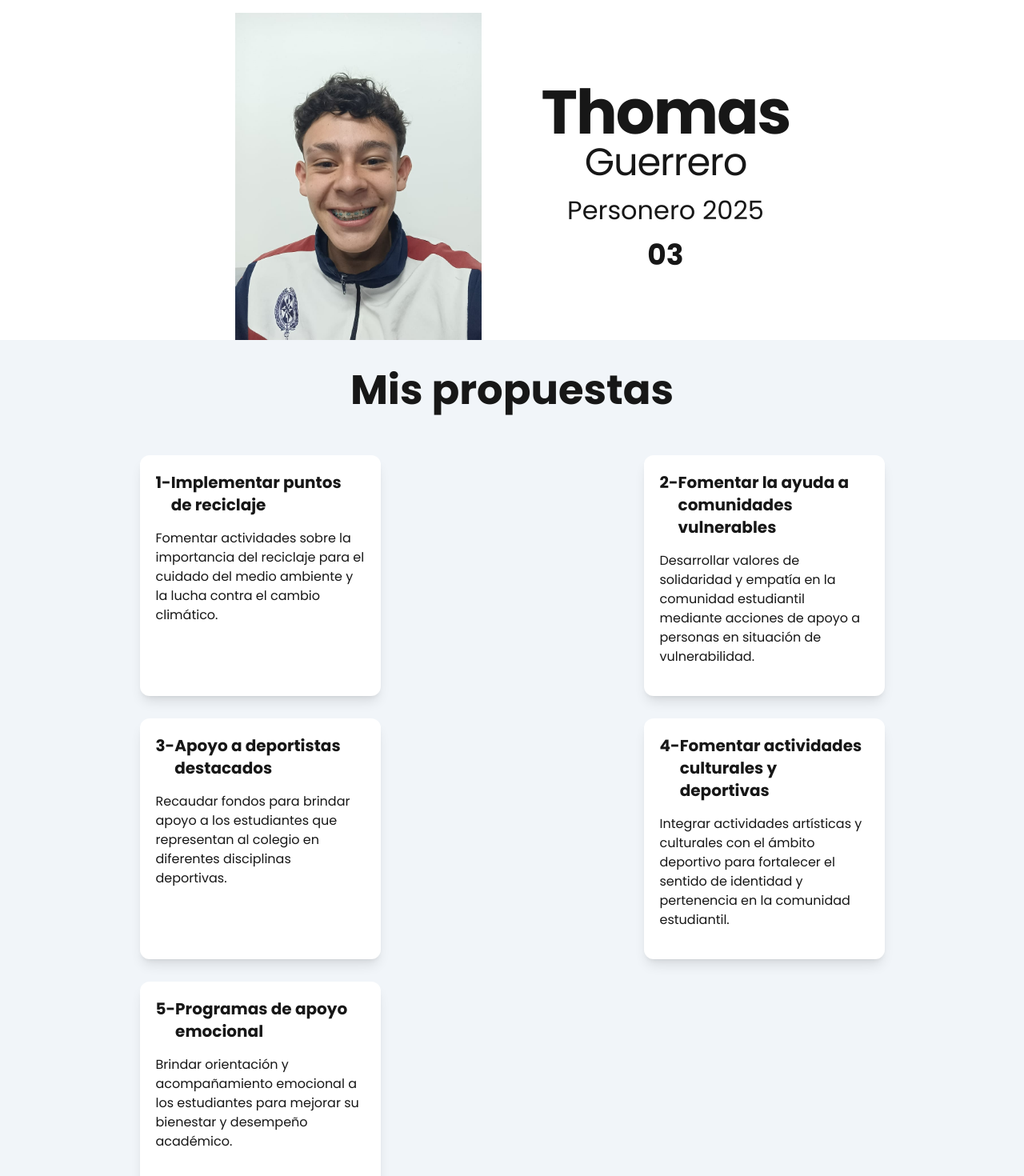
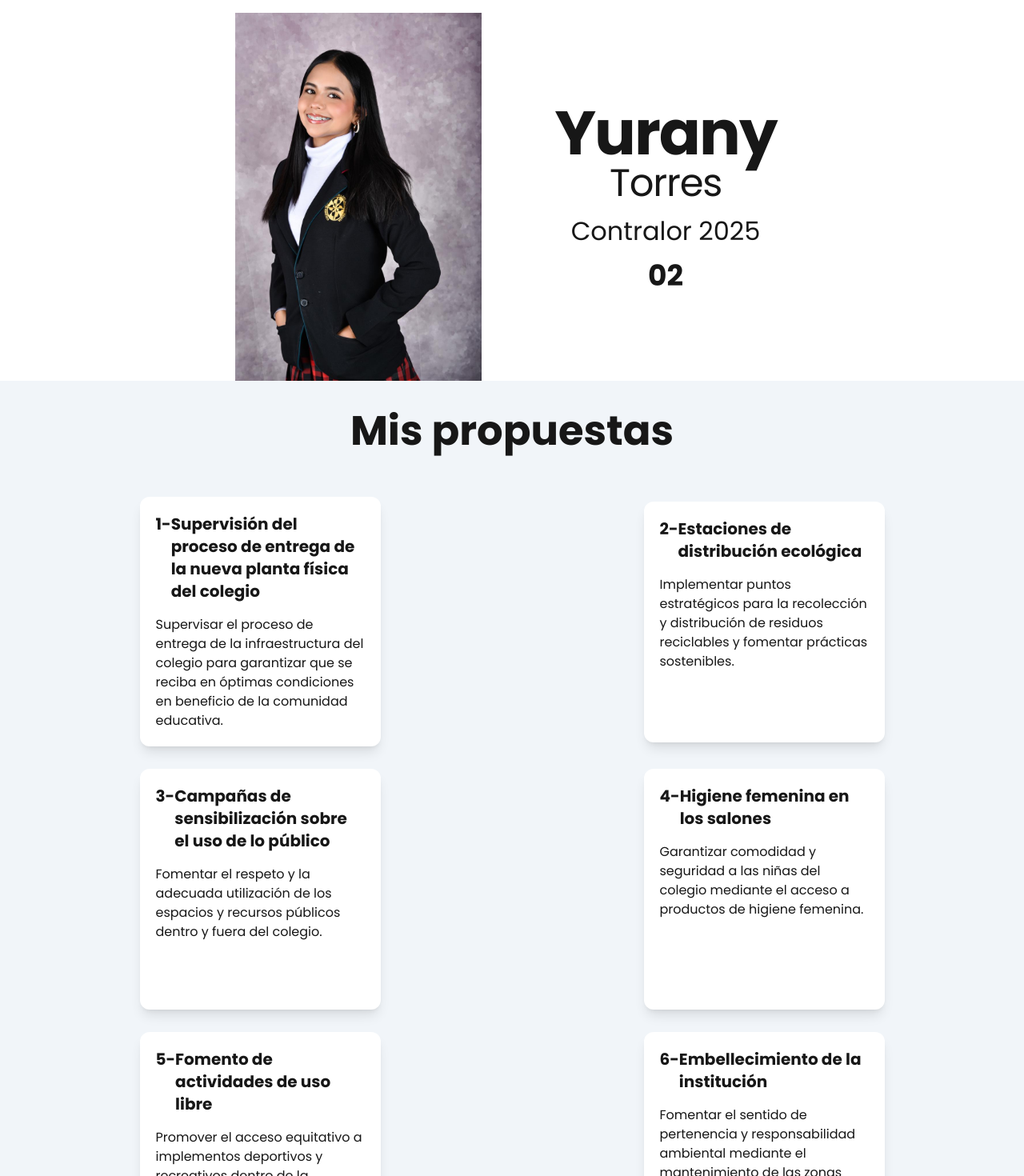
Before and after one commit to torresebas/contralor-Yurany, a Next.js app: page / in a window 1280 px wide. Shown: the part 80-1550 px from the top of the page at 80% size. Built offline with nearby package versions, Linux system fonts and the light colour scheme.

Commit message:
adding propuestas

```diff
--- a/src/components/Contacto.jsx
+++ b/src/components/Contacto.jsx
@@ -7,7 +7,7 @@ const Contacto = () => {
         Contacto
       </h2>
       <div className="flex justify-center">
-        <a href="https://www.instagram.com/thomasguerrero68/" target="_blank">
+        <a href="/" target="_blank">
           <FaInstagram fill="#fff" size={44} />
         </a>
       </div>
--- a/src/components/Hero.jsx
+++ b/src/components/Hero.jsx
@@ -1,6 +1,6 @@
 import Image from "next/image";
 import Header from "./Header";
-import { perfilThomas } from "./content";
+import { perfilYurany } from "./content";
 
 const Hero = () => {
   return (
@@ -10,24 +10,24 @@ const Hero = () => {
         <div className="w-[80%]  self-center justify-self-center ">
           <Image
             className="h-full w-full object-cover"
-            src={`/thomas.jpeg`}
+            src={`/yurany.jpeg`}
             alt="Foto"
-            width={872}
-            height={1160}
+            width={854}
+            height={1280}
           />
         </div>
         <div className="bg-red-500X flex justify-center items-center py-20">
           <div className=" text-center">
             <h1 className="text-[clamp(4.25rem,6vw,6.875rem)] leading-none font-bold tracking-tight">
-              {perfilThomas.nombre}
+              {perfilYurany.nombre}
             </h1>
             <h2 className="text-[clamp(3rem,2vw,2.625rem)] leading-none font-boldX tracking-tight">
-              {perfilThomas.apellido}
+              {perfilYurany.apellido}
             </h2>
             <h2 className="text-[clamp(2rem,2vw,2.625rem)] leading-none my-5 ">
-              {perfilThomas.cargo} 2025
+              {perfilYurany.cargo} 2025
             </h2>
-            <h2 className="font-bold text-4xl">{perfilThomas.numero}</h2>
+            <h2 className="font-bold text-4xl">{perfilYurany.numero}</h2>
           </div>
         </div>
       </div>
--- a/src/components/content.js
+++ b/src/components/content.js
@@ -1,60 +1,88 @@
 export const propuestas = [
   {
-    nombre: "Implementar puntos de reciclaje",
+    nombre:
+      "Supervisión del proceso de entrega de la nueva planta física del colegio",
     objetivo:
-      "Fomentar actividades sobre la importancia del reciclaje para el cuidado del medio ambiente y la lucha contra el cambio climático.",
+      "Supervisar el proceso de entrega de la infraestructura del colegio para garantizar que se reciba en óptimas condiciones en beneficio de la comunidad educativa.",
     estrategia: [
-      "Realizar campañas de recolección de materiales reciclables",
-      "Organizar charlas educativas con expertos en sostenibilidad",
-      "Divulgar información científica a través de carteles, redes sociales y boletines estudiantiles",
+      "Realizar inspecciones periódicas",
+      "Coordinar reuniones con los responsables del proyecto",
+      "Recoger y reportar observaciones sobre posibles mejoras",
+    ],
+    lugar: "Instalaciones del colegio",
+    colaboradores: ["Directivos", "Docentes", "Estudiantes"],
+  },
+  {
+    nombre: "Estaciones de distribución ecológica",
+    objetivo:
+      "Implementar puntos estratégicos para la recolección y distribución de residuos reciclables y fomentar prácticas sostenibles.",
+    estrategia: [
+      "Instalar estaciones de reciclaje en puntos clave",
+      "Promover el uso adecuado de los contenedores mediante campañas informativas",
+      "Organizar brigadas ecológicas estudiantiles",
     ],
     lugar: "Planta educativa",
     colaboradores: ["Estudiantes", "Docentes"],
   },
   {
-    nombre: "Fomentar la ayuda a comunidades vulnerables",
+    nombre: "Campañas de sensibilización sobre el uso de lo público",
     objetivo:
-      "Desarrollar valores de solidaridad y empatía en la comunidad estudiantil mediante acciones de apoyo a personas en situación de vulnerabilidad.",
+      "Fomentar el respeto y la adecuada utilización de los espacios y recursos públicos dentro y fuera del colegio.",
     estrategia: [
-      "Organizar proyectos de voluntariado",
-      "Realizar jornadas de donaciones (ropa, alimentos, útiles escolares)",
-      "Llevar a cabo actividades de sensibilización para fomentar la participación activa de los estudiantes",
+      "Diseñar carteles informativos",
+      "Organizar charlas y talleres educativos",
+      "Realizar actividades participativas que refuercen el mensaje",
     ],
-    lugar: ["Planta educativa", "Comunidades beneficiadas"],
-    colaboradores: ["Estudiantes", "Docentes"],
-  },
-  {
-    nombre: "Apoyo a deportistas destacados",
-    objetivo:
-      "Recaudar fondos para brindar apoyo a los estudiantes que representan al colegio en diferentes disciplinas deportivas.",
-    estrategia: [
-      "Realizar eventos como mini bazares y jornadas Jean Day para obtener recursos",
-      "Gestionar apoyo por parte de directivos, docentes y padres de familia",
-    ],
-    lugar: "Planta física del colegio",
-    colaboradores: ["Docentes", "Estudiantes", "Padres de familia"],
-  },
-  {
-    nombre: "Fomentar actividades culturales y deportivas",
-    objetivo:
-      "Integrar actividades artísticas y culturales con el ámbito deportivo para fortalecer el sentido de identidad y pertenencia en la comunidad estudiantil.",
-    estrategia: [
-      "Organizar eventos como ferias culturales, torneos deportivos intercolegiales, presentaciones artísticas y concursos que incentiven la creatividad y el talento de los estudiantes",
-    ],
-    lugar: ["Auditorio", "Canchas", "Espacios recreativos del colegio"],
+    lugar: "Instalaciones del colegio y comunidad en general",
     colaboradores: ["Estudiantes", "Docentes", "Directivos"],
   },
   {
-    nombre: "Programas de apoyo emocional",
+    nombre: "Higiene femenina en los salones",
     objetivo:
-      "Brindar orientación y acompañamiento emocional a los estudiantes para mejorar su bienestar y desempeño académico.",
+      "Garantizar comodidad y seguridad a las niñas del colegio mediante el acceso a productos de higiene femenina.",
     estrategia: [
-      "Implementar sesiones de apoyo con la psicóloga del colegio",
-      "Crear espacios seguros para hablar sobre emociones",
-      "Realizar talleres sobre manejo del estrés, ansiedad y resolución de conflictos",
+      "Ubicar una caja con productos de higiene femenina en cada salón",
+      "Garantizar reposición constante de los insumos",
+      "Fomentar la conciencia y el respeto sobre la importancia de la higiene femenina",
     ],
-    lugar: ["Aulas de clase", "Espacios de orientación"],
-    colaboradores: ["Psicóloga", "Docentes", "Orientadores"],
+    lugar: "Salones de clase",
+    colaboradores: ["Docentes", "Estudiantes", "Personal administrativo"],
+  },
+  {
+    nombre: "Fomento de actividades de uso libre",
+    objetivo:
+      "Promover el acceso equitativo a implementos deportivos y recreativos dentro de la institución.",
+    estrategia: [
+      "Organizar una donatón de implementos deportivos",
+      "Crear un sistema de préstamo de material deportivo",
+      "Fomentar actividades recreativas inclusivas",
+    ],
+    lugar: "Áreas deportivas y recreativas del colegio",
+    colaboradores: ["Estudiantes", "Docentes", "Directivos"],
+  },
+  {
+    nombre: "Embellecimiento de la institución",
+    objetivo:
+      "Fomentar el sentido de pertenencia y responsabilidad ambiental mediante el mantenimiento de las zonas verdes.",
+    estrategia: [
+      "Asignar a cada salón una matera o zona verde cercana para su cuidado",
+      "Implementar jornadas de reforestación y ornato",
+      "Realizar concursos de embellecimiento institucional",
+    ],
+    lugar: "Zonas verdes y espacios comunes del colegio",
+    colaboradores: ["Estudiantes", "Docentes", "Personal de mantenimiento"],
+  },
+  {
+    nombre: "Supervisión y optimización del servicio de alimentación escolar",
+    objetivo:
+      "Mejorar la calidad de los alimentos y reducir el desperdicio en el restaurante escolar.",
+    estrategia: [
+      "Realizar supervisiones periódicas de la calidad de la comida",
+      "Implementar estrategias para la reducción del desperdicio",
+      "Fomentar la educación alimentaria y el consumo responsable",
+    ],
+    lugar: "Restaurante escolar",
+    colaboradores: ["Estudiantes", "Docentes", "Personal de cocina"],
   },
 ];
 
```
Also changed, not shown: public/yurany.jpeg (added).
